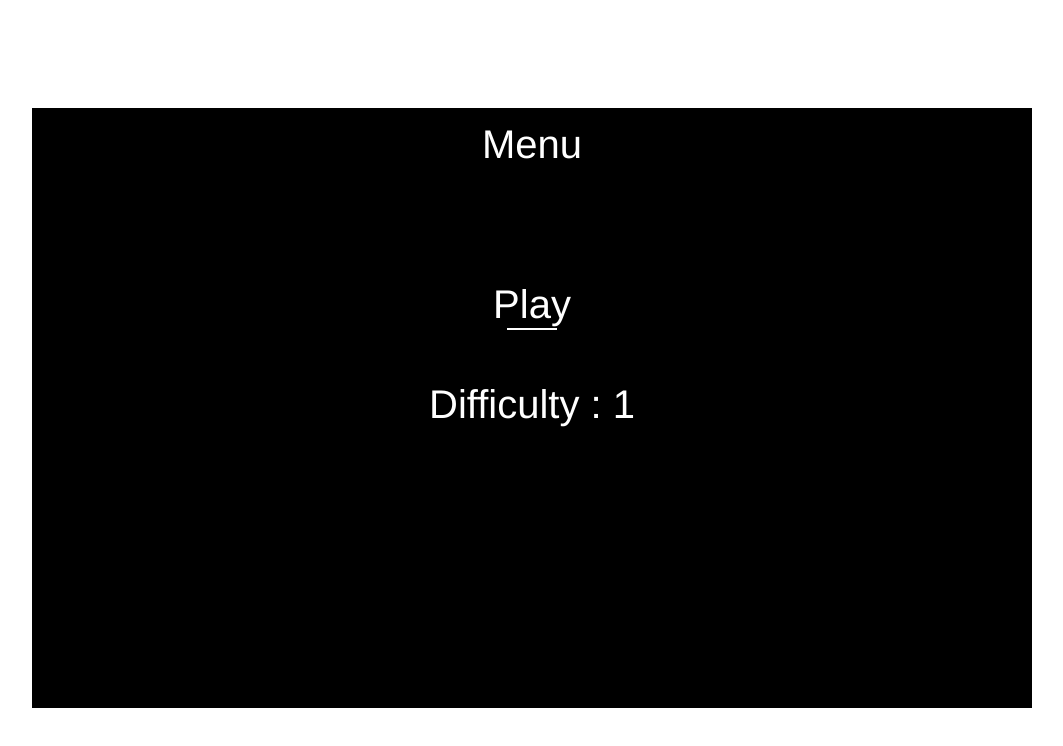
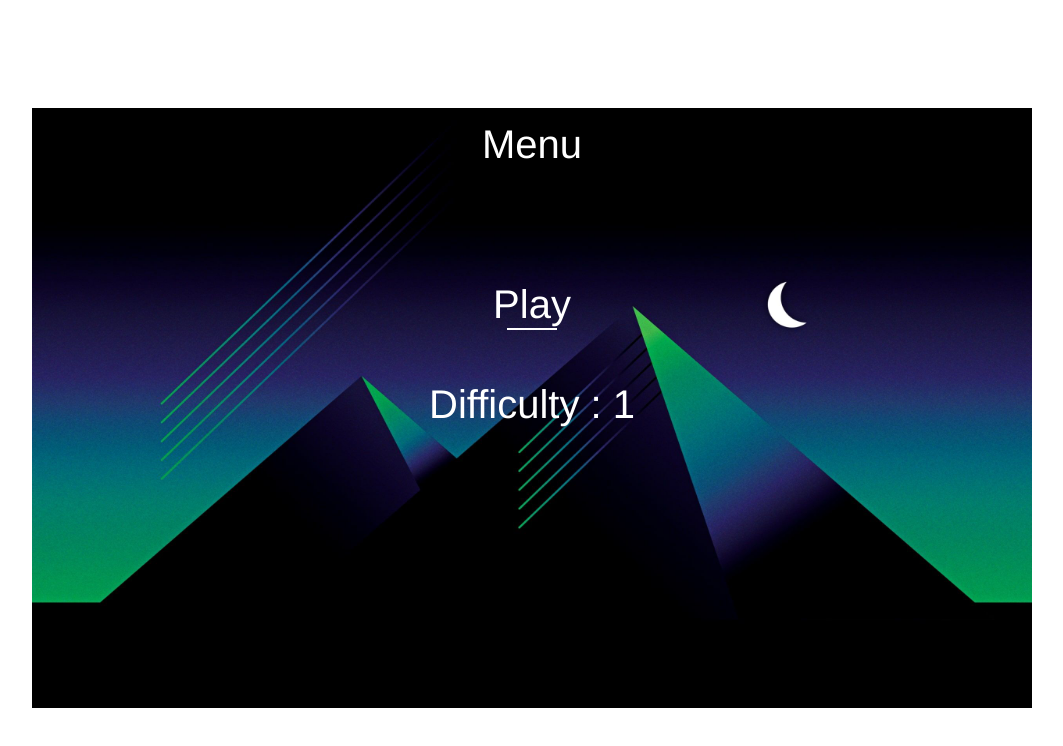
Before and after one commit to thomas-warrier/pong-js, a plain HTML site: page index.html in a window 1280 px wide. Shown: the whole page, without its empty margins (108-1171 px from the left). Drawn offline with Linux system fonts and the light colour scheme.

Commit message:
ajout du image background

```diff
--- a/index.html
+++ b/index.html
@@ -12,6 +12,7 @@
 <body>
 	<canvas id="can" width="1000" height="600"></canvas>
 
+	<img id="background" src="assets/background.jpg" hidden>
 	<script src="globalVariable.js"></script>
 	<script src="draw.js"></script>
 	<script src="rectangle.js"></script>
--- a/main.js
+++ b/main.js
@@ -53,11 +53,16 @@ function releaseKey(ev) {
     }
 }
 
+const background = new Image();
+background.src = 'assets/background.jpg';
 /**
  * pour draw on efface tout ce qu'il y avait avant pour tout redessiner
  */
+
 function draw() {
     clear();
+
+    ctx.drawImage(background, 0, 0, width, height);
     if (settingsGame.playing) {
         p1.draw();
         p2.draw();
@@ -66,6 +71,7 @@ function draw() {
         //menu
         menu.draw();
     }
+
 }
 
 /**
```
Also changed, not shown: assets/background.jpg (added).
